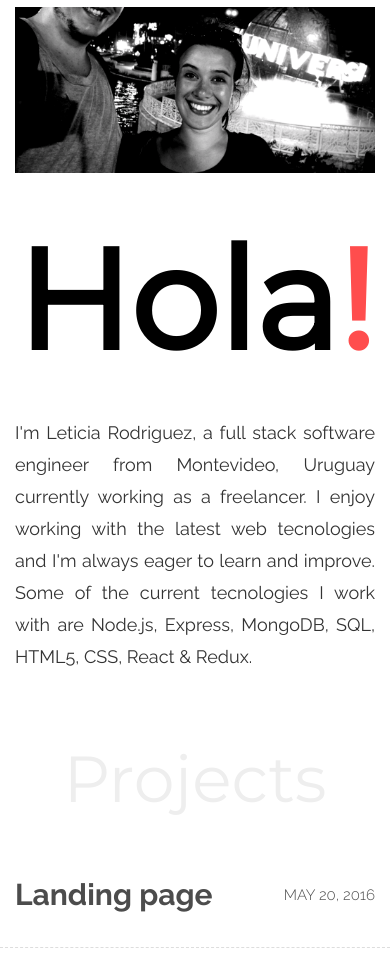
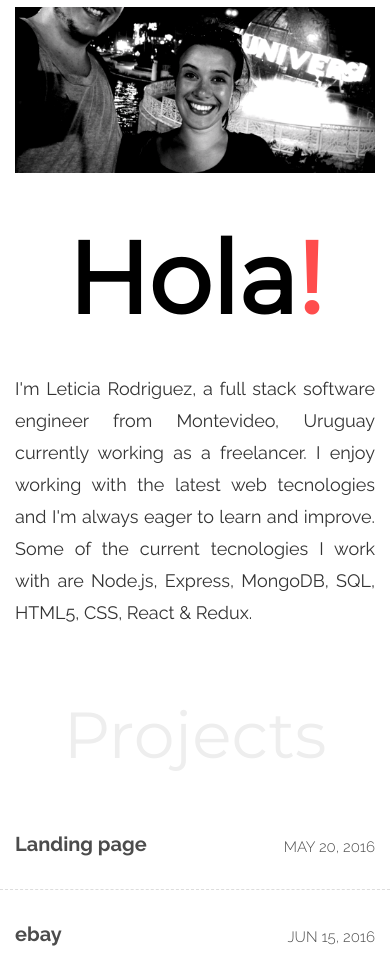
Before and after one commit to leticiarod/leticiarod.github.io, a plain HTML site: page index.html in a window 390 px wide. Shown: the part 81-1056 px from the top of the page. Drawn offline with nearby package versions, Linux system fonts and the light colour scheme.

Commit message:
some new changes on css file to make the web responsive

```diff
--- a/css/styles.css
+++ b/css/styles.css
@@ -151,7 +151,7 @@ display: block;
 
   .about-me-title {
     text-align: center;
-    font-size: 140px;
+    font-size: 100px;
   }
 
  .about-me-title {
@@ -166,4 +166,12 @@ display: block;
   margin: 60px 0 30px;
 }
 
+.project-list-item-name {
+  font-size: 20px;
 }
+
+.project-list-item-date{
+  padding-top: 7px;
+}
+
+}
```
